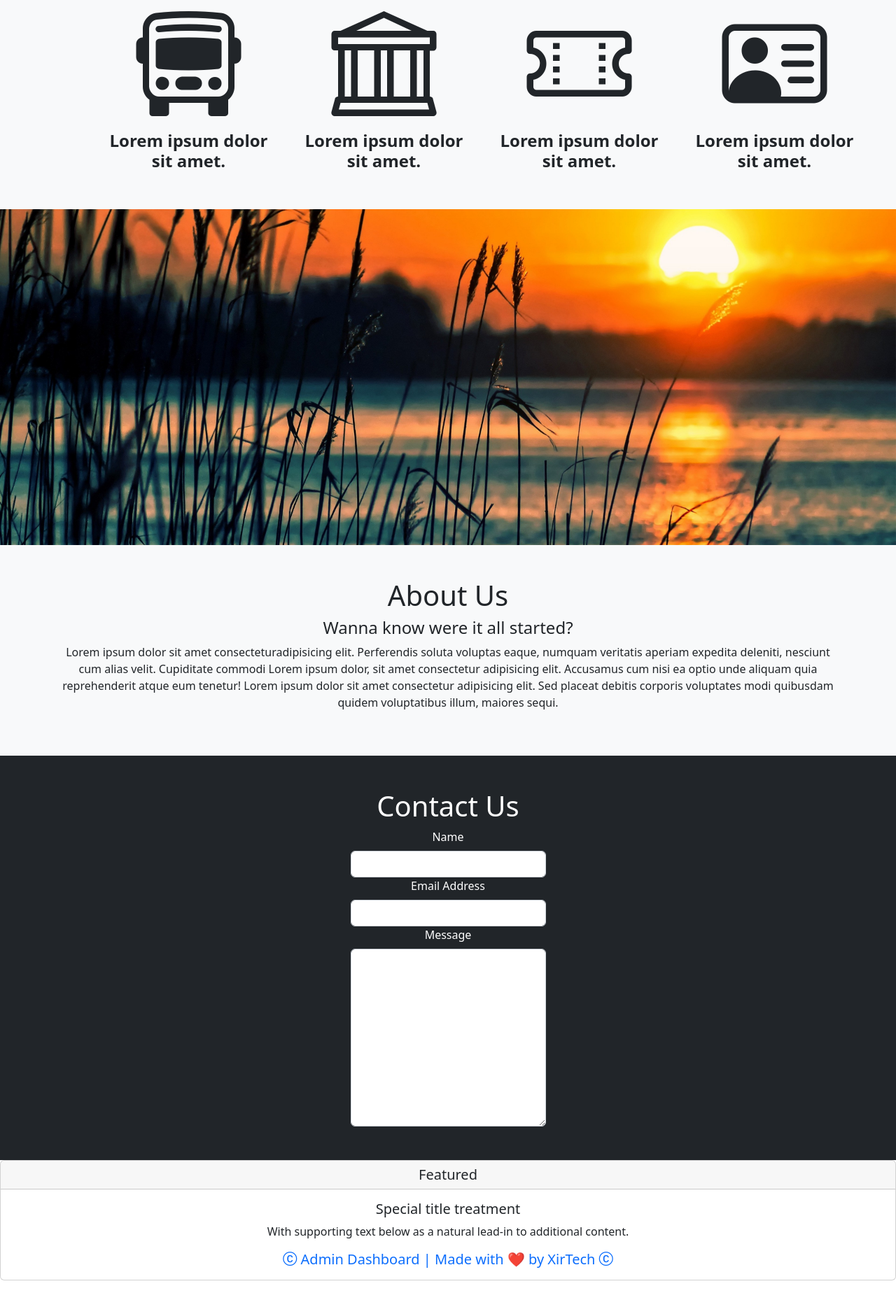
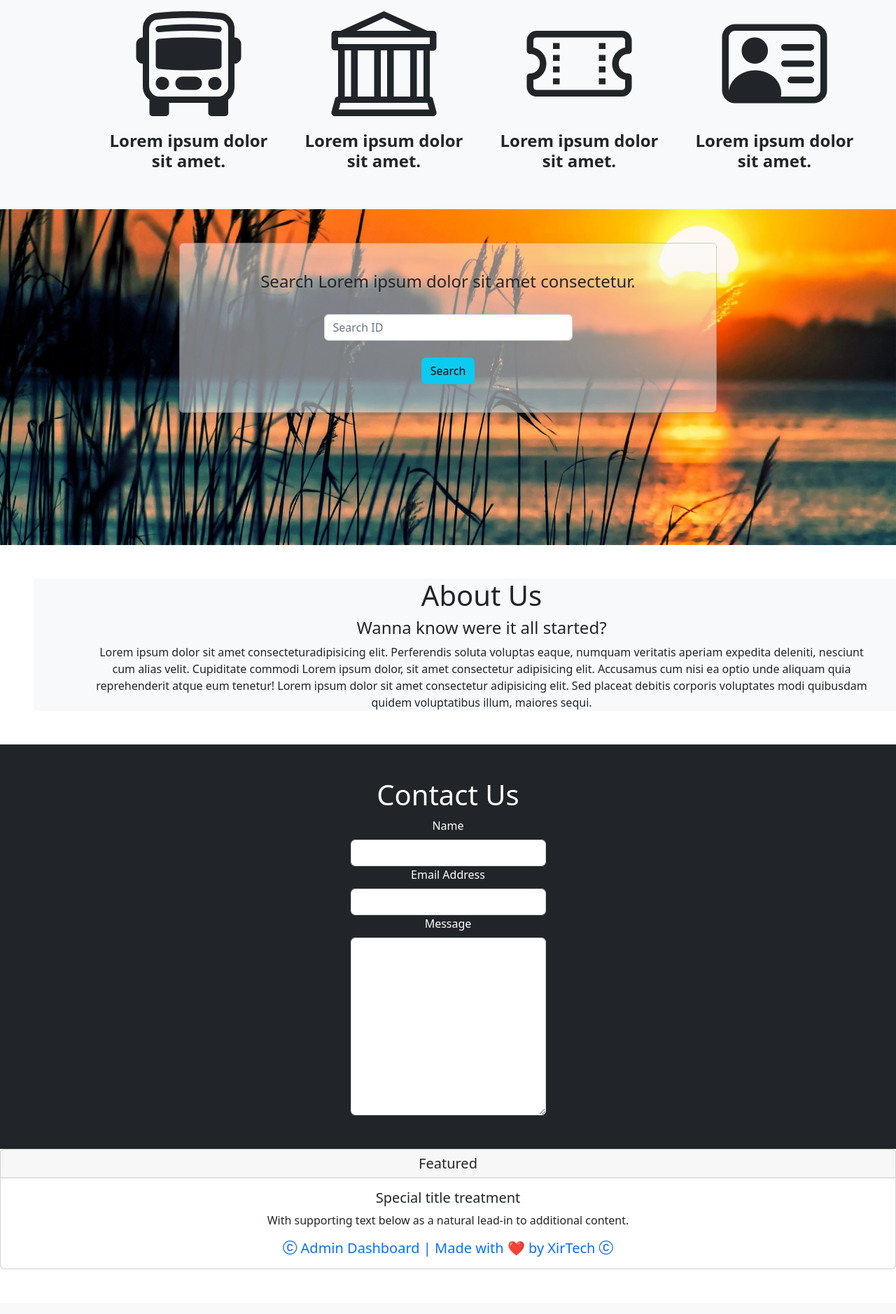
Before and after one commit to TrixDiaz/Admin_Dashboard, a PHP site: page / in a window 1280 px wide; the page is wider, and only the part inside the window is pictured. Shown: the part 769-2647 px from the top of that part at 70% size. After the commit the page ends 2583 px from the top of that part, so only its background shows below. Run offline with PHP 8.4, Linux system fonts and the light colour scheme.

Commit message:
add search

```diff
--- a/index.php
+++ b/index.php
@@ -3,9 +3,6 @@
  include './assets/styles/index.php';
 ?>
   <title>Home</title>
-
-
-
 
 <section id="home">
     <div class="parallax">
@@ -47,11 +44,12 @@
                   <div class="col-4">
 
                   </div>
-                  <div class="col-8 bg-light mt-5 px-4 py-4"  style="--bs-bg-opacity: .6;" align="center">
+                  <div class="col-8 bg-light mt-5 px-4 py-4" style="--bs-bg-opacity: .6;" align="center">
                      <h4>Sample Admin Dashboard</h4>
                      <label>Lorem ipsum dolor sit, amet consectetur adipisicing elit. Consequuntur quia nisi quod aut
                       itaque iste corrupti, laborum, voluptatum recusandae cumque atque officia sunt numquam odit temporibus est, veritatis totam eveniet
-                       officiis magnam dolore? Sed facilis facere, aliquid molestiae nisi saepe optio quidem! Quos aliquam repudiandae quidem! Quo rerum dolore nemo!</label>
+                       officiis magnam dolore? Sed facilis facere, aliquid molestiae nisi saepe optio quidem! Quos aliquam repudiandae quidem! Quo rerum dolore nemo!
+                      </label>
                   </div>
               </div>
           </div>
@@ -85,25 +83,42 @@
        </div>
   </div>
 
+
   <div class="parallax2">
-
+      <div class="container" align="center">
+          <div class="col-8">
+              <div class="row">
+                    <div class="card mt-5 py-4 bg-light bg-opacity-50">
+                        <div class="card-body">
+                            <h4>Search Lorem ipsum dolor sit amet consectetur.</h4>
+                            <br>
+                            <input type="text" class="form-control w-50" id="search" placeholder="Search ID" name="search"/>
+                            <br>
+                            <input type="button" class="btn btn-info" value="Search">
+                        </div>
+                    </div>
+              </div>
+          </div>
+      </div>
   </div>
 
 <section id="about">
-    <div class="container-fluid bg-light py-5" align="center">
+    <div class="container-fluid bg-light mx-5 my-5" align="center">
              <div class="container">
                   <div>
                       <h1>About Us</h1>
                       <h4>Wanna know were it all started?</h4>
-                      <p>
+                      <label>
                           Lorem ipsum dolor sit amet consecteturadipisicing elit. Perferendis soluta voluptas eaque, numquam veritatis aperiam expedita deleniti, nesciunt cum alias velit. Cupiditate commodi
                           Lorem ipsum dolor, sit amet consectetur adipisicing elit. Accusamus cum nisi ea optio unde aliquam quia reprehenderit atque eum tenetur!
                           Lorem ipsum dolor sit amet consectetur adipisicing elit. Sed placeat debitis corporis voluptates modi quibusdam quidem voluptatibus illum, maiores sequi.
-                      </p>
+                      </label>
                   </div>
              </div>
     </div>
 </section>
+
+
   <section id="contact">
   <div class="container-fluid bg-dark py-5">
       <div class="container" align="center">
@@ -128,6 +143,8 @@
               </div>
         </div>
   </section>
+
+
 <?php include './assets/partials/_footer.php'; ?>
 <?php include './assets/partials/_loginModal.php'; ?>
 <?php include './assets/scripts/index.php' ?>
```
Lines whose indentation alone changed are shown as unchanged.
